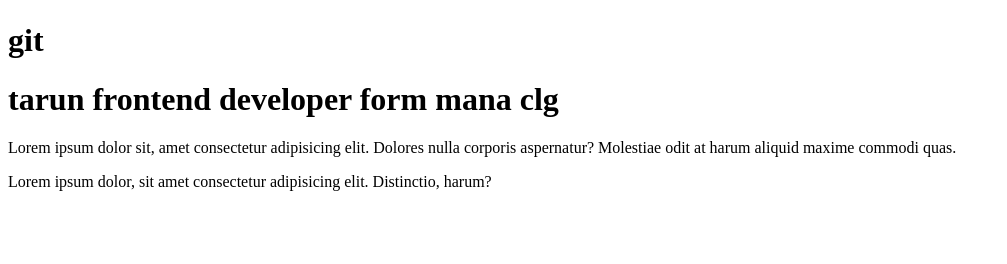
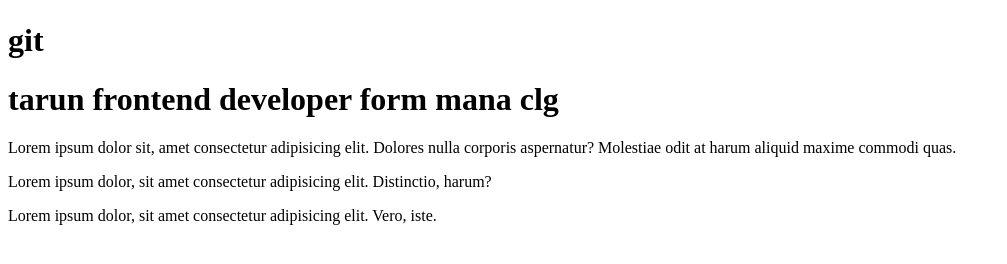
Before and after one commit to Tarundosakayalapati/github, a plain HTML site: page index.html in a window 1280 px wide. Shown: the part 402-666 px from the top of the page, without its empty margins (0-1007 px from the left). Drawn offline with Linux system fonts and the light colour scheme.

Commit message:
my update

```diff
--- a/index.html
+++ b/index.html
@@ -12,5 +12,6 @@
     <h1>tarun frontend developer form mana clg</h1>
     <p>Lorem ipsum dolor sit, amet consectetur adipisicing elit. Dolores nulla corporis aspernatur? Molestiae odit at harum aliquid maxime commodi quas.</p>
     <p>Lorem ipsum dolor, sit amet consectetur adipisicing elit. Distinctio, harum?</p>
+    <p>Lorem ipsum dolor, sit amet consectetur adipisicing elit. Vero, iste.</p>
 </body>
 </html>
```
